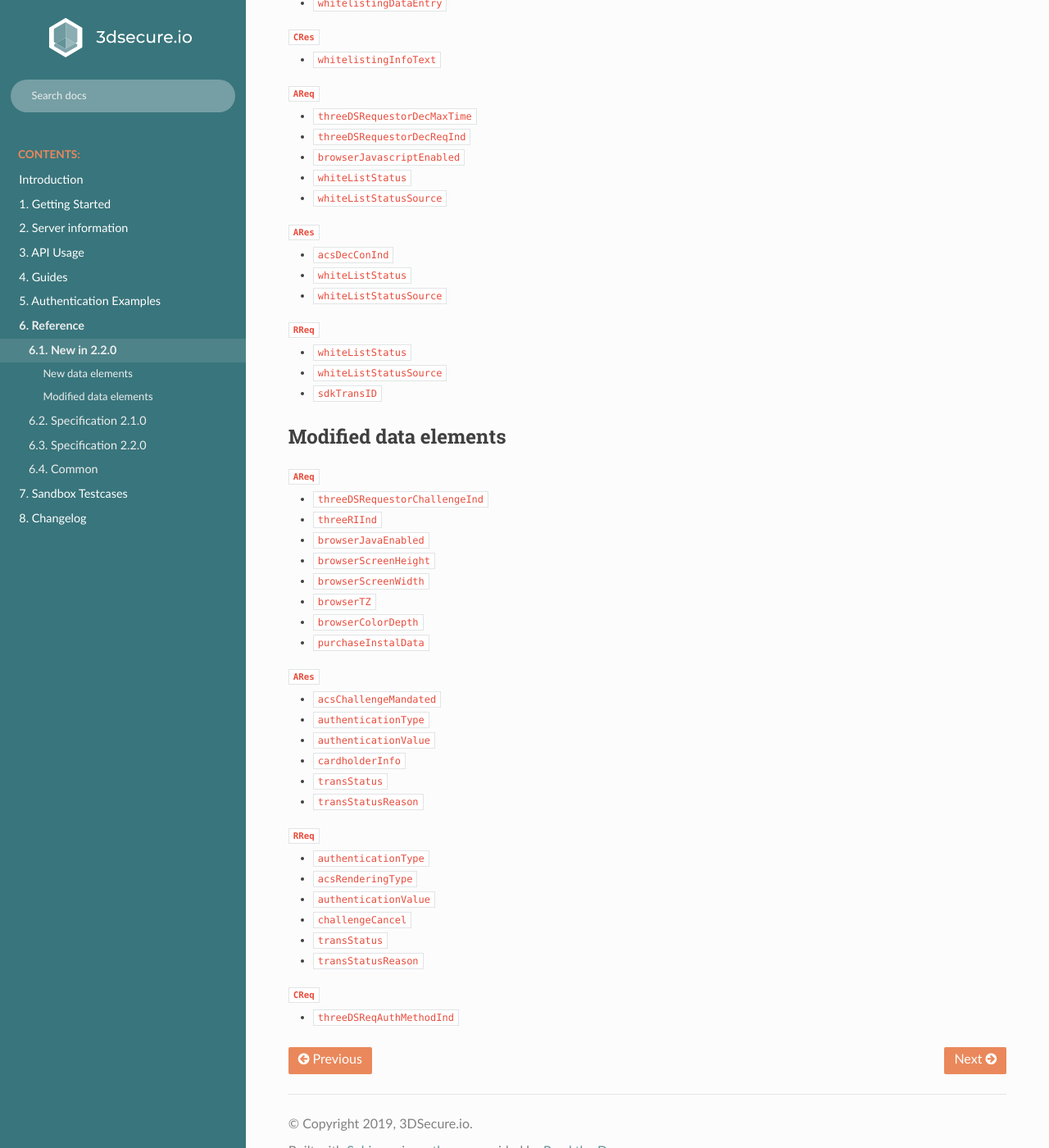
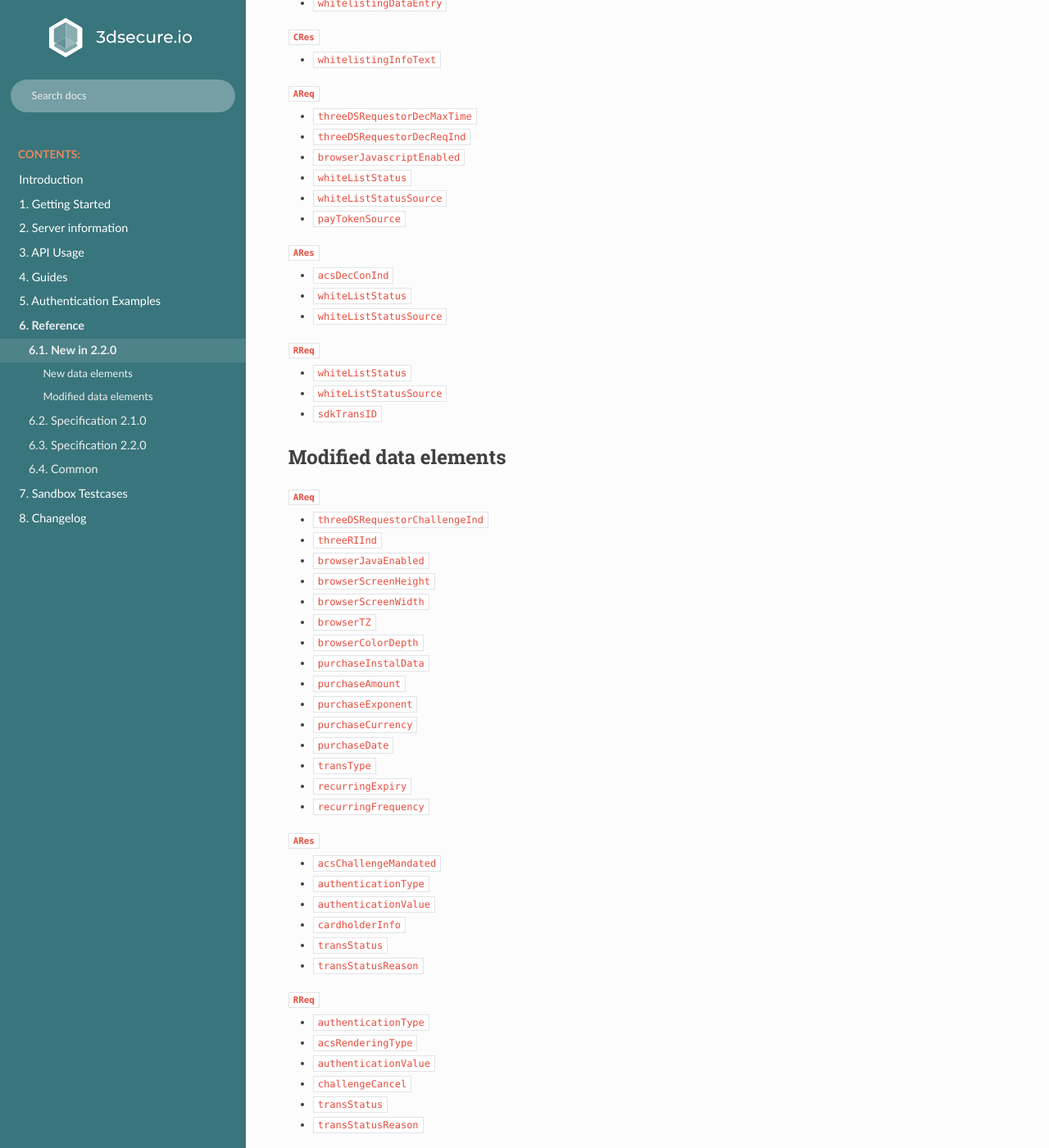
Before and after one commit to clearhaus/3DSv2-api-documentation, a Sphinx documentation site: the page built from source/differences.rst, in a window 1280 px wide and 1400 px high, scrolled down 681 px. Shown: the whole window at 82% size. Built offline with Sphinx 7.4.7 and the Read the Docs theme 2.0.0, drawn with Linux system fonts in a browser that asks for light colours.

Commit message:
update differences

```diff
--- a/source/differences.rst
+++ b/source/differences.rst
@@ -38,6 +38,7 @@ New data elements
    - ``browserJavascriptEnabled``
    - ``whiteListStatus``
    - ``whiteListStatusSource``
+   - ``payTokenSource``
 
 ``ARes``
    - ``acsDecConInd``
@@ -61,6 +62,13 @@ Modified data elements
    - ``browserTZ``
    - ``browserColorDepth``
    - ``purchaseInstalData``
+   - ``purchaseAmount``
+   - ``purchaseExponent``
+   - ``purchaseCurrency``
+   - ``purchaseDate``
+   - ``transType``
+   - ``recurringExpiry``
+   - ``recurringFrequency``
 
 ``ARes``
    - ``acsChallengeMandated``
```
